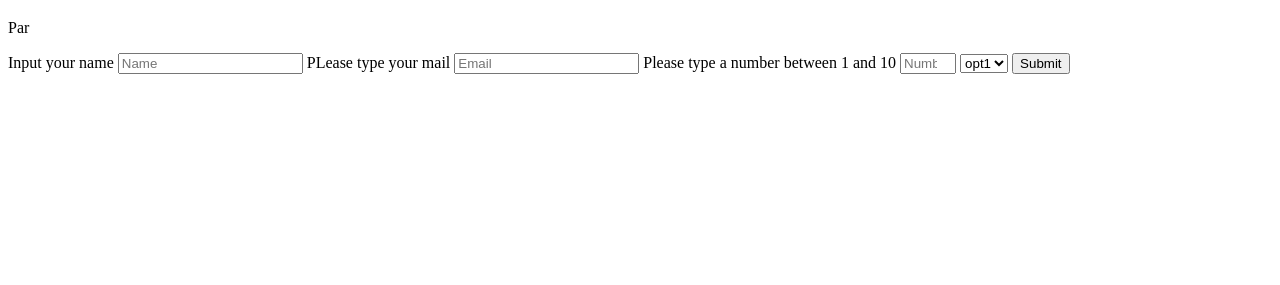
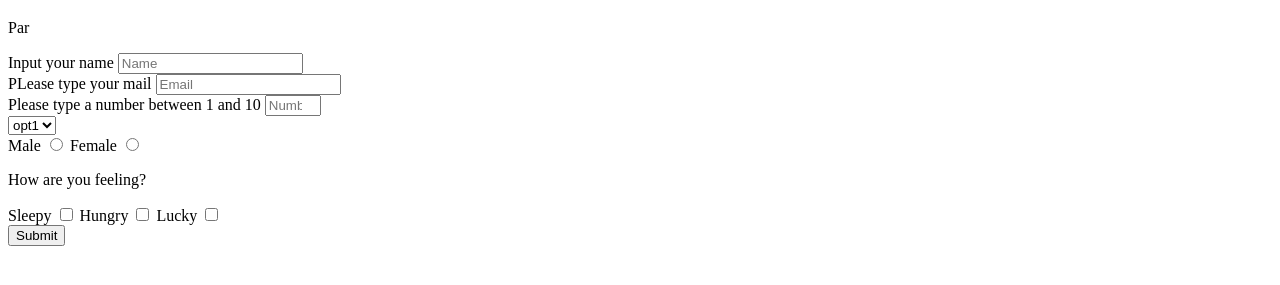
Before and after one commit to Nebiha/Microverse_neb3, a plain HTML site: page index.html in a window 1280 px wide. Shown: the part 61-346 px from the top of the page. Drawn offline with Linux system fonts and the light colour scheme.

Commit message:
Elements 13 and 14

```diff
--- a/index.html
+++ b/index.html
@@ -15,16 +15,31 @@
       <p id="description"> Par </p>
       <form id = "survey-form">
         <label for="name" id="name-label"> Input your name </label>
-          <input type="text" name="name" id="name" value="" required placeholder="Name">
-
+          <input type="text" name="name" id="name" value="" required placeholder="Name"><br>
            <label for="email" id="email-label" >PLease type your mail</label>
-          <input type="email" name="email" id="email" value="" required placeholder="Email">
+          <input type="email" name="email" id="email" value="" required placeholder="Email"><br>
           <label for="number" id="number-label">Please type a number between 1 and 10</label>
-          <input type="number" name="number" id="number" value="" min="1" max="10" placeholder="Number">
+          <input type="number" name="number" id="number" value="" min="1" max="10" placeholder="Number"><br>
          <select id="dropdown">
            <option>opt1</option>
            <option>opt2</option>
          </select>
+         <br>
+         <div class="" id="radio-group">
+           <label for="male">Male</label>
+           <input type="radio" name="gender" value="male" id="male">
+           <label for="female">Female</label>
+           <input type="radio" name="gender" value="female" id="female">
+         </div>
+         <div class="" id="checkboxes">
+           <p>How are you feeling?</p>
+           <label for="sleepy">Sleepy</label>
+           <input type="checkbox" name="sleepy" value="sleepy" id="sleepy">
+           <label for="hungry">Hungry</label>
+           <input type="checkbox" name="hungry" value="hungry" id="hungry">
+           <label for="lucky">Lucky</label>
+           <input type="checkbox" name="lucky" value="lucky" id="lucky">
+         </div>
           <button type="submit" name="button">Submit</button>
       </form>
 
```
